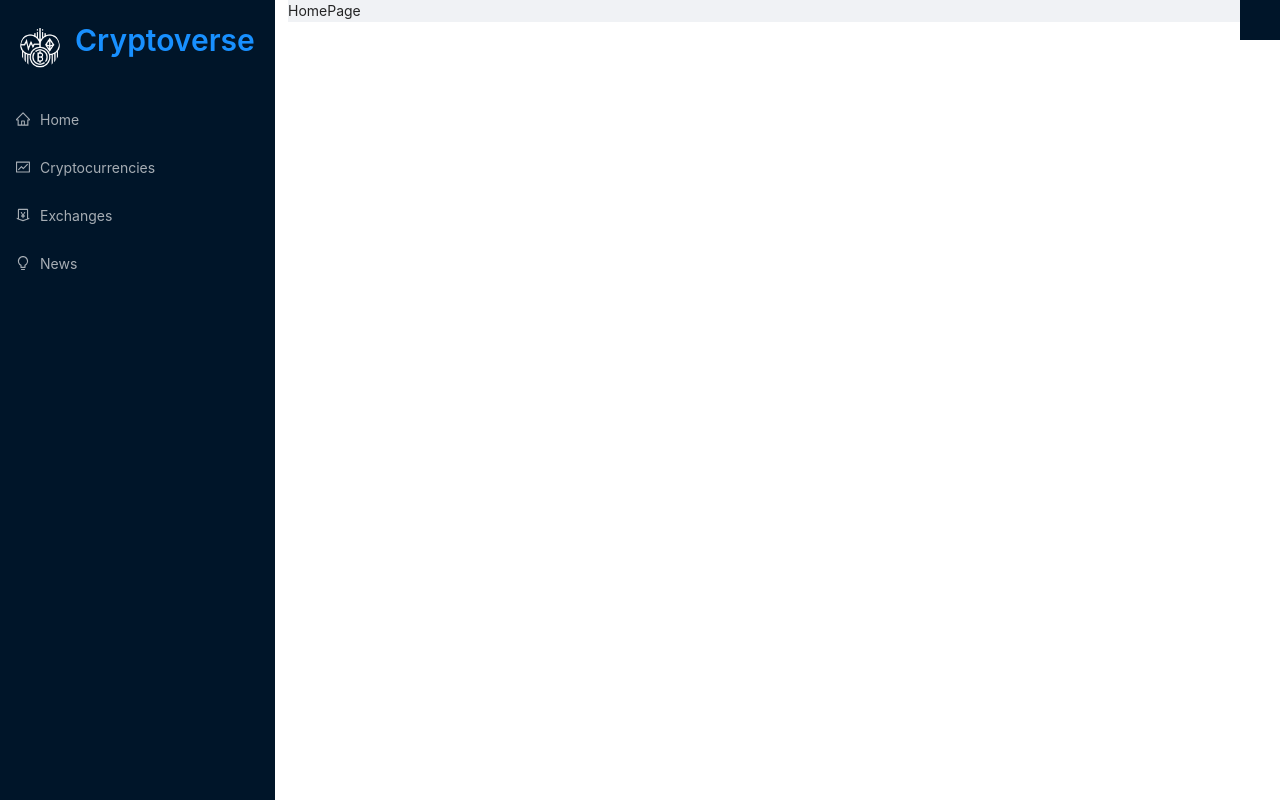
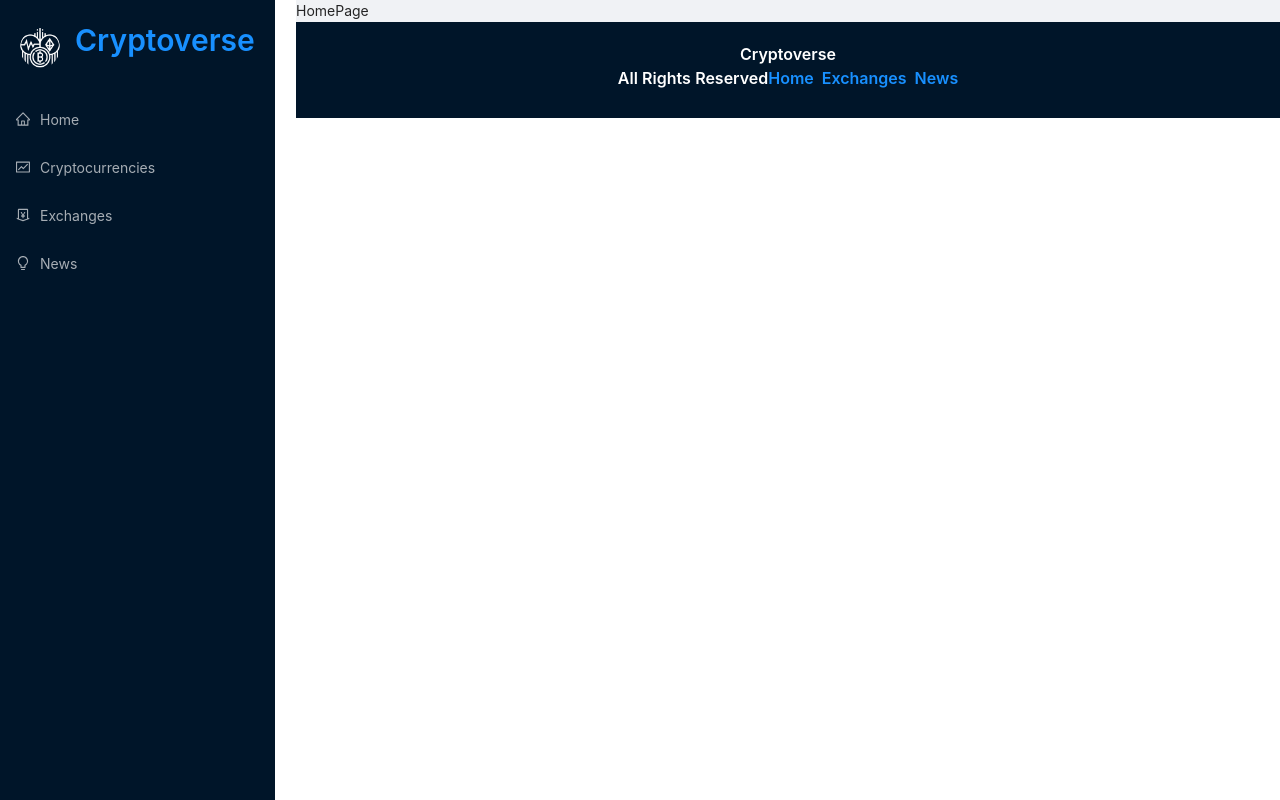
Before and after one commit to siddharthVishwakarma/CryptoApp, a React (Create React App) app: page / in a window 1280 px wide. Built offline with nearby package versions, Linux system fonts and the light colour scheme.

Commit message:
footer, main setup

```diff
--- a/src/App.js
+++ b/src/App.js
@@ -9,11 +9,10 @@
   News,
 } from "./components";
 import "./App.css";
-import { Layout } from "antd";
+import { Layout, Space, Typography } from "antd";
 
 const App = () => {
   return (
-    <>
     <div className="app">
       <div className="navbar">
         <Navbar />
@@ -29,19 +28,27 @@
                 path="/cryptocurrencies"
                 element={<Cryptocurrencies />}
               />
-                <Route
-                  exact
-                  path="/crypto:coinId"
-                  element={<CryptoDetails />}
-                />
+              <Route exact path="/crypto/:coinId" element={<CryptoDetails />} />
               <Route exact path="/news" element={<News />} />
             </Routes>
           </div>
         </Layout>
+        <div className="footer">
+          <Typography.Title
+            level={5}
+            style={{ color: "white", textAlign: "center" }}
+          >
+            Cryptoverse <br />
+            All Rights Reserved
+            <Space>
+              <Link to="/">Home</Link>
+              <Link to="/exchanges">Exchanges</Link>
+              <Link to="/news">News</Link>
+            </Space>
+          </Typography.Title>
         </div>
-        <div className="footer"></div>
       </div>
-    </>
+    </div>
   );
 };
 
```
Lines whose indentation alone changed are shown as unchanged.
